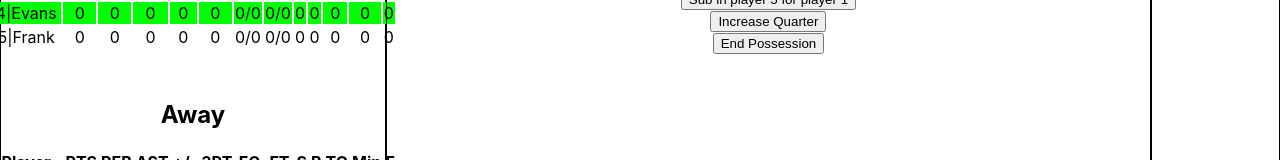
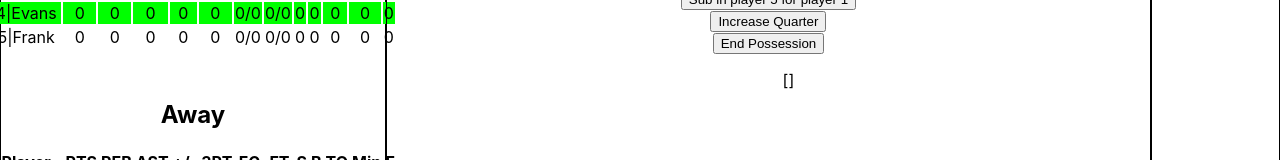
Before and after one commit to z-score-sports/data-entry-site-v2, a React (Create React App) app: page / in a window 1280 px wide. Shown: the part 315-475 px from the top of the page. Built offline with nearby package versions, Linux system fonts and the light colour scheme.

Commit message:
created json function for the action stack

```diff
--- a/src/components/panels/MainPanel.tsx
+++ b/src/components/panels/MainPanel.tsx
@@ -84,13 +84,7 @@ function MainPanel() {
                 <button onClick={endPossession}>End Possession</button>
             </div>
             <div>
-                <ul>
-                    {context.actionStack
-                        .convertStackToStringList()
-                        .map((value, i) => {
-                            return <li key={i}>{value}</li>;
-                        })}
-                </ul>
+                <ul>{JSON.stringify(context.actionStack.toJSON())}</ul>
             </div>
         </div>
     );
--- a/src/state/ActionStack.ts
+++ b/src/state/ActionStack.ts
@@ -15,6 +15,14 @@ import { GameTime } from "./GameTime";
 import { Team } from "./Player";
 
 // TODO: Need to test and validate each action
+
+type PrimaryAction =
+    | Shot
+    | PossessionEnd
+    | QuarterEnd
+    | Substitution
+    | Turnover
+    | Foul;
 
 class ActionStack {
     // validation is done here
@@ -339,6 +347,18 @@ class ActionStack {
         });
         return ret;
     }
+
+    toJSON(): Object {
+        let retJSON: object[] = [];
+        this.mainStack.forEach((action, i) => {
+            let newJSON = {
+                i: i,
+                ...action.actionJSON,
+            };
+            retJSON.push(newJSON);
+        });
+        return retJSON;
+    }
 }
 
 export { ActionStack };
--- a/src/state/actions/Action.ts
+++ b/src/state/actions/Action.ts
@@ -5,18 +5,16 @@ export abstract class Action {
 
     constructor() {
         makeObservable(this, {
-            actionId: false,
             actionString: computed,
         });
-        this.actionId = crypto.randomUUID();
     }
 
     abstract createNotify(): void;
     abstract deleteNotify(): void;
 
     get actionString() {
-        return this.actionId;
+        return "action";
     }
 
-    abstract get actionJSON(): Object;
+    abstract get actionJSON(): any;
 }
```
Also changed, not shown: messageStructures.txt.
